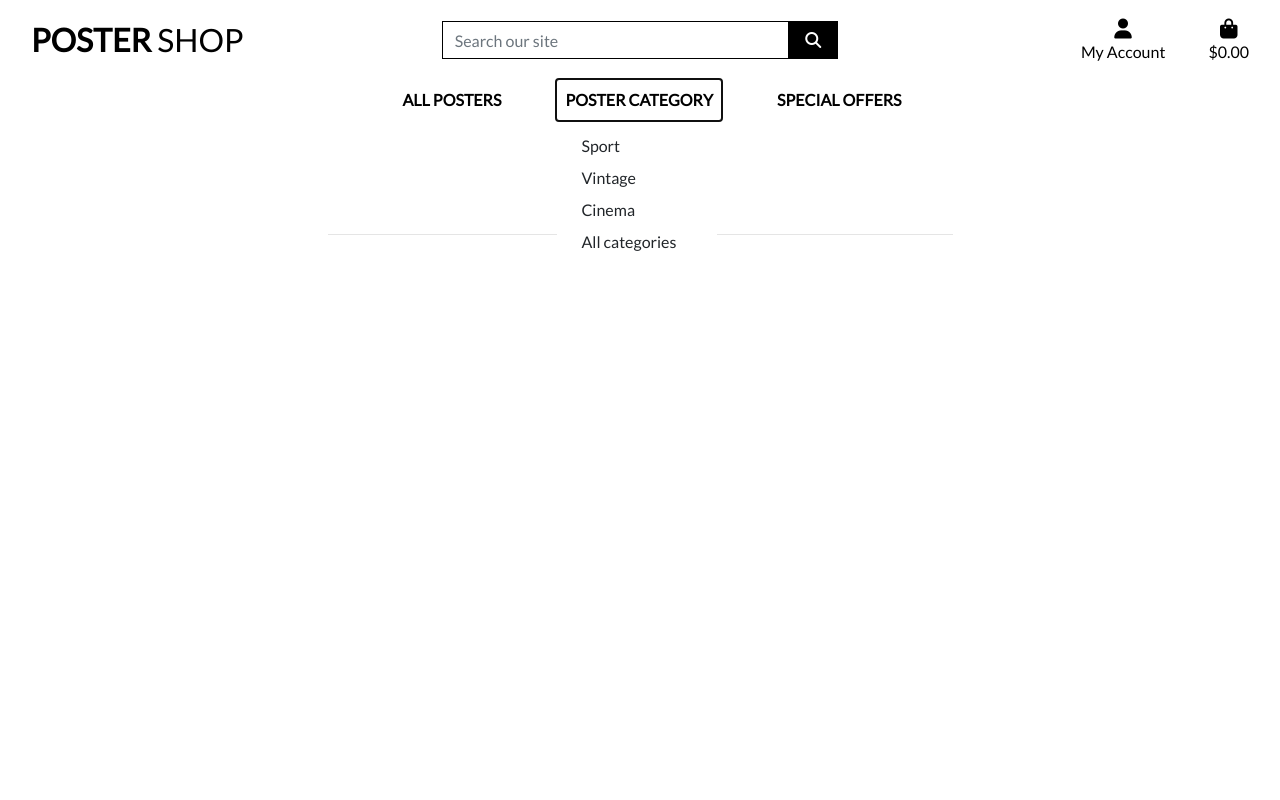
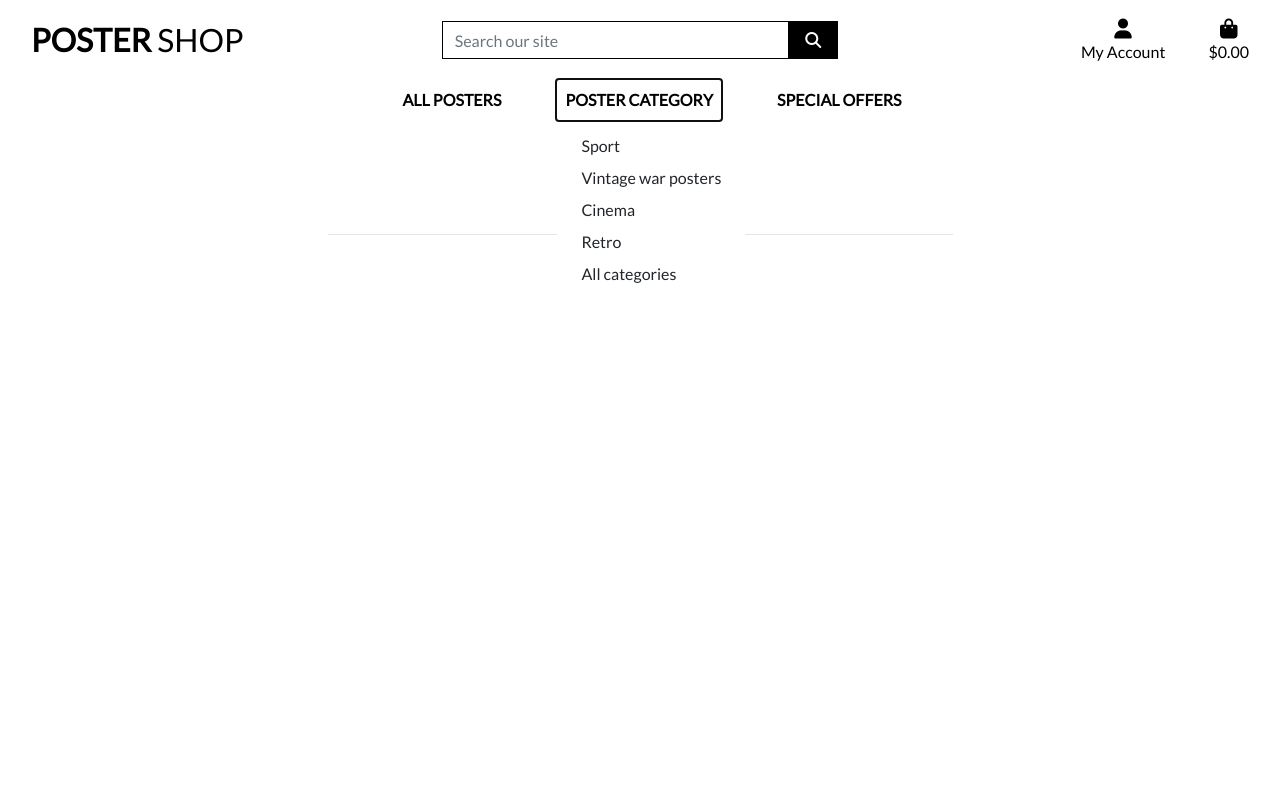
Before and after one commit to slbabin/poster-shop-gp, a Django app: page /posters/ in a window 1280 px wide, after a click on "POSTER CATEGORY". Run offline with Django 3.2, Linux system fonts and the light colour scheme; data that the repository does not hold is empty; some libraries are stand-ins or nearby versions.

Commit message:
Add category filter

```diff
--- a/products/views.py
+++ b/products/views.py
@@ -1,15 +1,21 @@
 from django.shortcuts import render, reverse, get_object_or_404
 from django.contrib import messages
 from django.db.models import Q
-from .models import Poster
+from .models import Poster, Category
 
 def all_posters(request):
     """ A view to display all posters"""
 
     posters= Poster.objects.all()
     query = None
+    categories = None
 
     if request.GET:
+        if 'category' in request.GET:
+            categories = request.GET['category'].split(',')
+            posters = posters.filter(category__name__in=categories)
+            categories = Category.objects.filter(name__in=categories)
+
         if 'q' in request.GET:
             query = request.GET['q']
             if not query:
@@ -24,6 +30,7 @@ def all_posters(request):
     context = {
         'posters' : posters,
         'search_term': query,
+        'current_categories': categories,
     }
 
     return render(request, 'products/posters.html', context)
--- a/templates/base.html
+++ b/templates/base.html
@@ -44,7 +44,7 @@
                 </a>
             </div>
             <div class="col-12 col-lg-4 my-auto py-1 py-lg-0">
-                <form method="GET" action="">
+                <form method="GET" action="{% url 'posters' %}">
                     <div class="input-group w-100">
                         <input class="form-control border border-black rounded-0" type="text" name="q" placeholder="Search our site">
                         <div class="input-group-append">
--- a/templates/includes/main-nav.html
+++ b/templates/includes/main-nav.html
@@ -16,10 +16,11 @@
                 Poster Category
             </a>
             <div class="dropdown-menu border-0" aria-labelledby="clothing-link">
-                <a href="" class="dropdown-item">Sport</a>
-                <a href="" class="dropdown-item">Vintage</a>
-                <a href="" class="dropdown-item">Cinema</a>
-                <a href="" class="dropdown-item">All categories</a>
+                <a href="{% url 'posters' %}?category=Sport" class="dropdown-item">Sport</a>
+                <a href="{% url 'posters' %}?category=Vintage war posters" class="dropdown-item">Vintage war posters</a>
+                <a href="{% url 'posters' %}?category=Cinema" class="dropdown-item">Cinema</a>
+                <a href="{% url 'posters' %}?category=Retro" class="dropdown-item">Retro</a>
+                <a href="{% url 'posters' %}?category=Sport,Vintage war posters,Cinema,Retro" class="dropdown-item">All categories</a>
             </div>
         </li>
 
```
